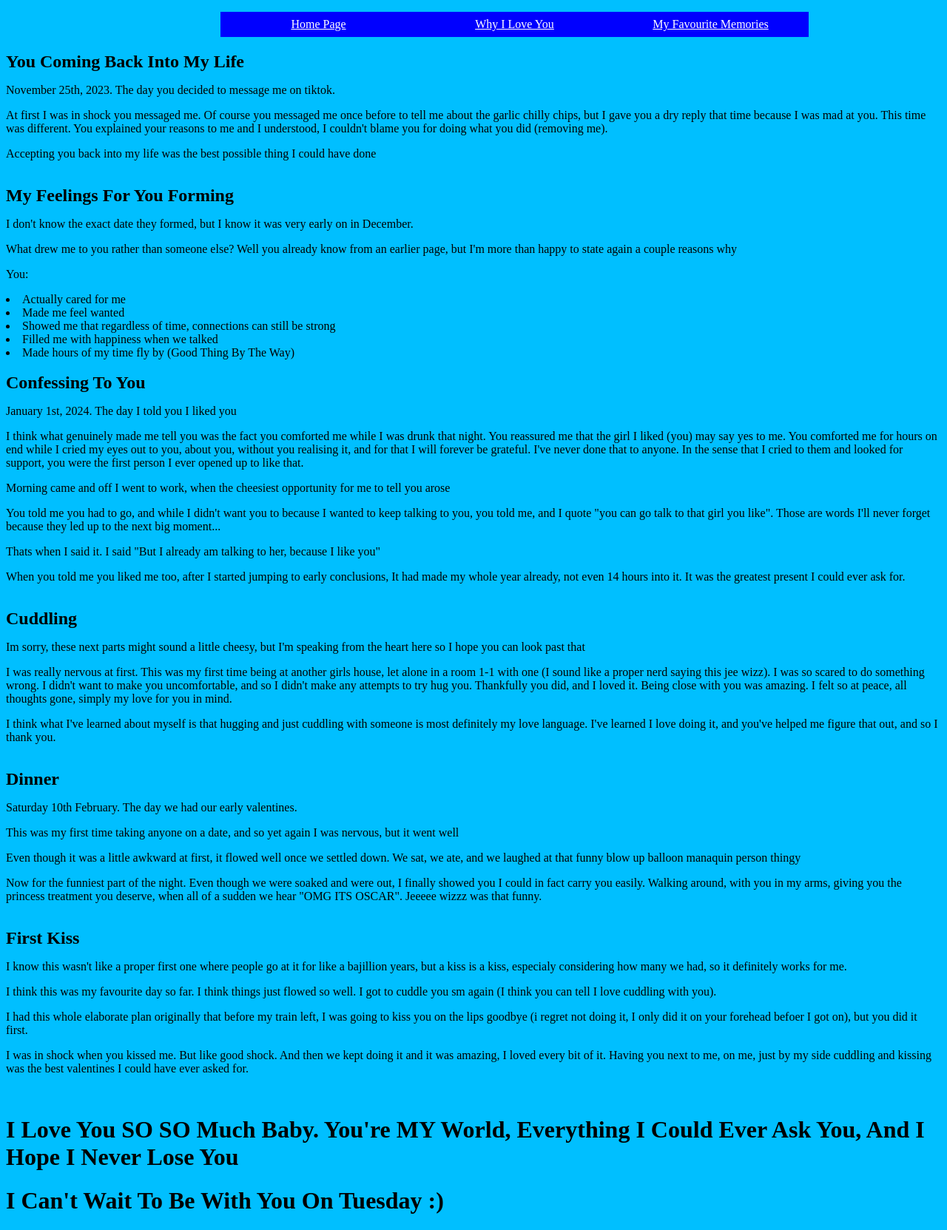
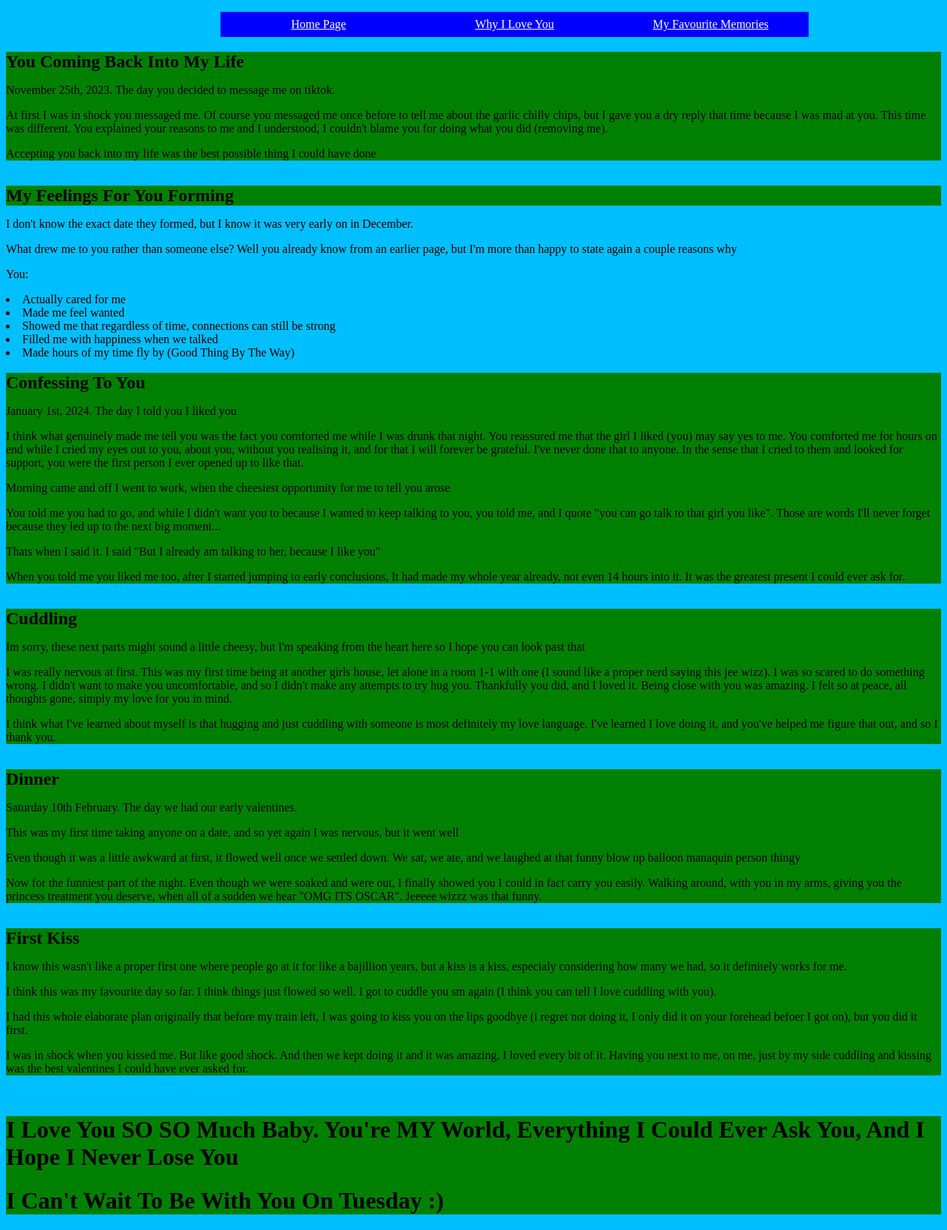
Before and after one commit to Alyxez/Wiktoria-Website, a plain HTML site: page memories.html in a window 1280 px wide. Shown: the whole page at 74% size. Drawn offline with Linux system fonts and the light colour scheme.

Commit message:
Add files via upload

```diff
--- a/memories.html
+++ b/memories.html
@@ -17,7 +17,7 @@
 
 <nav>
 	<ul>
-		<li><a href="homepage.html">Home Page</a></li>
+		<li><a href="index.html">Home Page</a></li>
 		<li><a href="myloveforyou.html">Why I Love You</a></li>
 		<li><a href="memories.html">My Favourite Memories</a></li>
 
@@ -27,7 +27,7 @@
 <br>
 <br>
 <br>
-<div id="background text">
+<div id="background-text">
 <div>
 	<h2>You Coming  Back Into My Life</h2>
 </div>
@@ -39,9 +39,10 @@
 </div>
 </div>
 <br>
-<div id="background text">
+<div id="background-text">
 <div>
 	<h2>My Feelings For You Forming</h2>
+</div>
 </div>
 
 <div>
@@ -56,7 +57,7 @@
 </div>
 </div>
 <br>
-<div id="background text">
+<div id="background-text">
 <div>
 	<h2>Confessing To You</h2>
 </div>
@@ -72,7 +73,7 @@
 </div>
 <br>
 
-<div id="background text">
+<div id="background-text">
 <div>
 	<h2>Cuddling</h2>
 </div>
@@ -84,7 +85,7 @@
 </div>
 </div>
 <br>
-<div id="background text">
+<div id="background-text">
 <div>
 	<h2>Dinner</h2>
 </div>
@@ -98,7 +99,7 @@
 </div>
 <br>
 
-<div id="background text">
+<div id="background-text">
 <div>
 	<h2>First Kiss</h2>
 </div>
@@ -111,7 +112,7 @@
 </div>
 </div>
 <br>
-<div id="background text">
+<div id="background-text">
 <h1>I Love You SO SO Much Baby. You're MY World, Everything I Could Ever Ask You, And I Hope I Never Lose You</h1>
 <h1>I Can't Wait To Be With You On Tuesday :)</h1>
 </div>
```
Also changed, not shown: index.html (added, +35 -0 lines), myloveforyou.html (+1 -1 lines).
